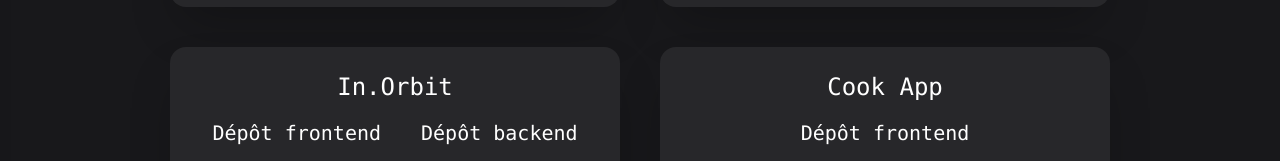
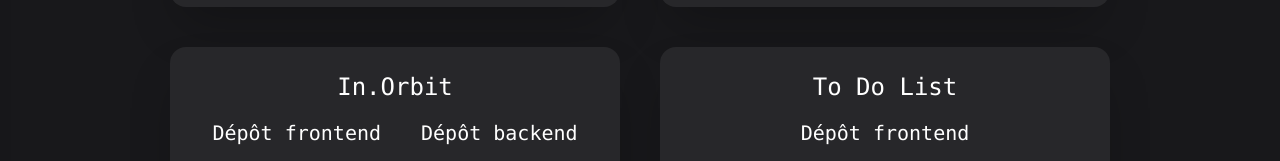
Before and after one commit to GarciaaMarilia/portfolio, a React (Vite) app: page /portfolio/projects in a window 1280 px wide. Shown: the part 512-673 px from the top of the page. Built offline with nearby package versions, Linux system fonts and the light colour scheme; grey boxes are pictures that could not be loaded.

Commit message:
todolist project

```diff
--- a/src/locales/projects.js
+++ b/src/locales/projects.js
@@ -20,13 +20,13 @@
   image: null,
   video: "/portfolio/videos/inorbitproject.mp4",
  },
- //  {
- //   title: "To Do List",
- //   front: "https://github.com/GarciaaMarilia/ToDoList---ReactJS",
- //   back: null,
- //   image: null,
- //   video: "/portfolio/videos/todolistproject.mp4",
- //  },
+ {
+  title: "To Do List",
+  front: "https://github.com/GarciaaMarilia/to-do-list-react",
+  back: null,
+  image: null,
+  video: "/portfolio/videos/todolistproject.mp4",
+ },
  {
   title: "Cook App",
   front: "https://github.com/GarciaaMarilia/Cook-App",
```
Also changed, not shown: 1 other file (tests, documents, lock files or other folders).
